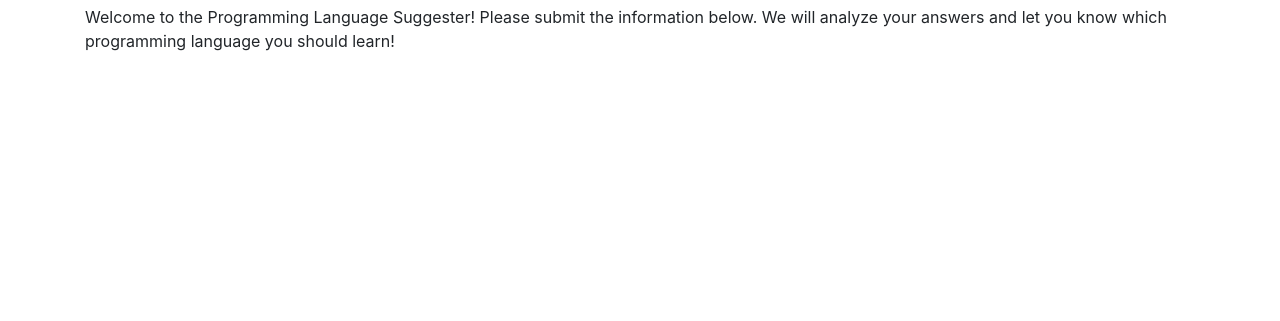
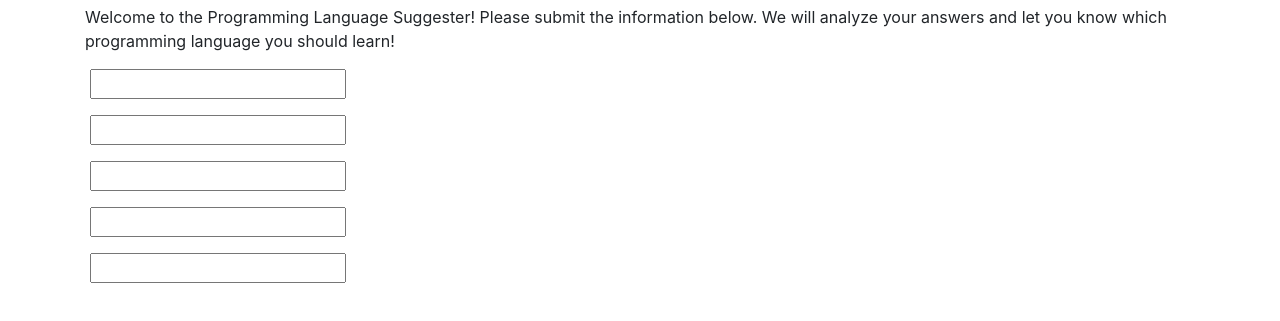
Before and after one commit to RosarioRu/language-suggester, a plain HTML site: page index.html in a window 1280 px wide. Shown: the part 51-372 px from the top of the page. Drawn offline with Linux system fonts and the light colour scheme.

Commit message:
Add five blank divs nested inside form with id='language-suggester'.

```diff
--- a/index.html
+++ b/index.html
@@ -11,7 +11,33 @@
   <div class="container">
     <h1>Programming Language Suggester</h1>
     <p>Welcome to the Programming Language Suggester! Please submit the information below. We will analyze your answers and let you know which programming language you should learn!</p>
+      <form id="language-suggester">
+        <div class="form-group">
+          <label></label>
+          <input></input>
+        </div>
 
+        <div class="form-group">
+          <label></label>
+          <input></input>
+        </div>
+
+        <div class="form-group">
+          <label></label>
+          <input></input>
+        </div>
+
+        <div class="form-group">
+          <label></label>
+          <input></input>
+        </div>
+
+        <div class="form-group">
+          <label></label>
+          <input></input>
+        </div>
+
+      </form>
 
 
   </div> <!---container-->
```
